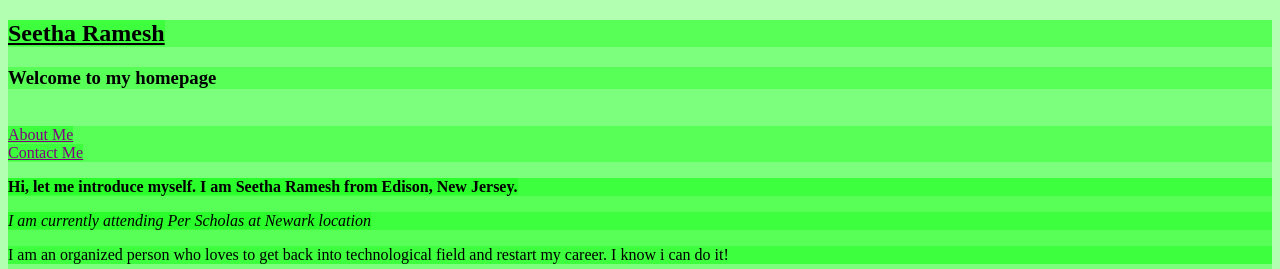
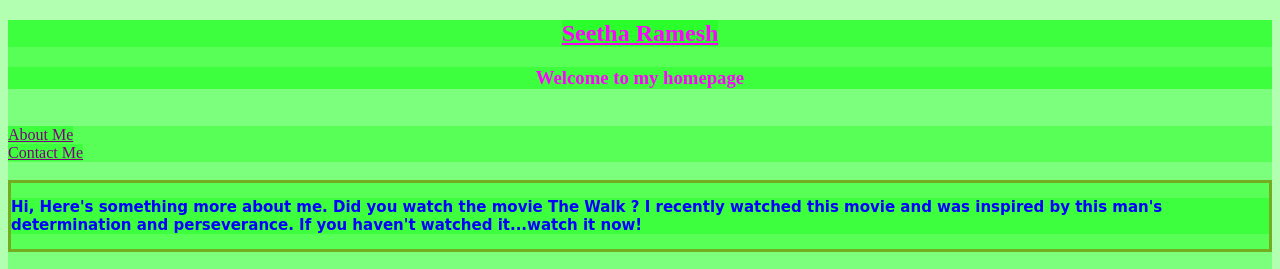
Before and after one commit to seetharamesh/html-css-js, a plain HTML site: page PreWork/Pages/aboutme.html in a window 1280 px wide. Shown: the top 269 px of the page. Drawn offline with Linux system fonts and the light colour scheme.

Commit message:
committing second time

```diff
--- a/PreWork/CSS/style.css
+++ b/PreWork/CSS/style.css
@@ -5,8 +5,15 @@
 #headings
 {
 	color:rgb(255, 0, 255);
-	position: relative;
+	text-align: center;
 	left: 550px;
+}
+
+#pagestyle{
+	font-family: cursive;
+	color: blue;
+	font-size: 15px;
+	font-weight: bold;
 }
 
 .paragraphs {
@@ -51,3 +58,7 @@ span {
 .hidden{
 	display:none;
 }
+.position{
+	position: static;
+	border: 3px solid #73AD21;
+}
--- a/PreWork/Pages/aboutme.html
+++ b/PreWork/Pages/aboutme.html
@@ -6,8 +6,11 @@
 <link rel="stylesheet" href="/PreWork/CSS/style.css">
 </head>
 <body>
-<h2><u>Seetha Ramesh</u></h2>
-<h3>Welcome to my homepage</h3>
+	<div id="headings">
+		<h2><u>Seetha Ramesh</u></h2>
+		<h3>Welcome to my homepage</h3>
+	</div>
+
 <br>
 	<nav>
 		<a href="/PreWork/index.html"> About Me </a>
@@ -15,13 +18,13 @@
 		<a href="#"> Contact Me </a>
 	</nav>
 
-
-<div>
-<p><b>Hi, let me introduce myself. I am Seetha Ramesh from Edison, New Jersey.</b></p>
-<p><i>I am currently attending Per Scholas at Newark location</i></p>
-<p>I am an organized person who loves to get back into technological field and restart my career. I know i can do it! </p>
+<br>
+<div class="position">
+<p id="pagestyle">Hi, Here's something more about me. Did you watch the movie The Walk ?
+I recently watched this movie and was inspired by this man's determination and perseverance.
+If you haven't watched it...watch it now!</p>
 </div>
-
+<br>
 <div>
 <img src="/PreWork/images/img_1338.jpg" alt="Here! I am!" width="150" height="160">
 <br>
```
